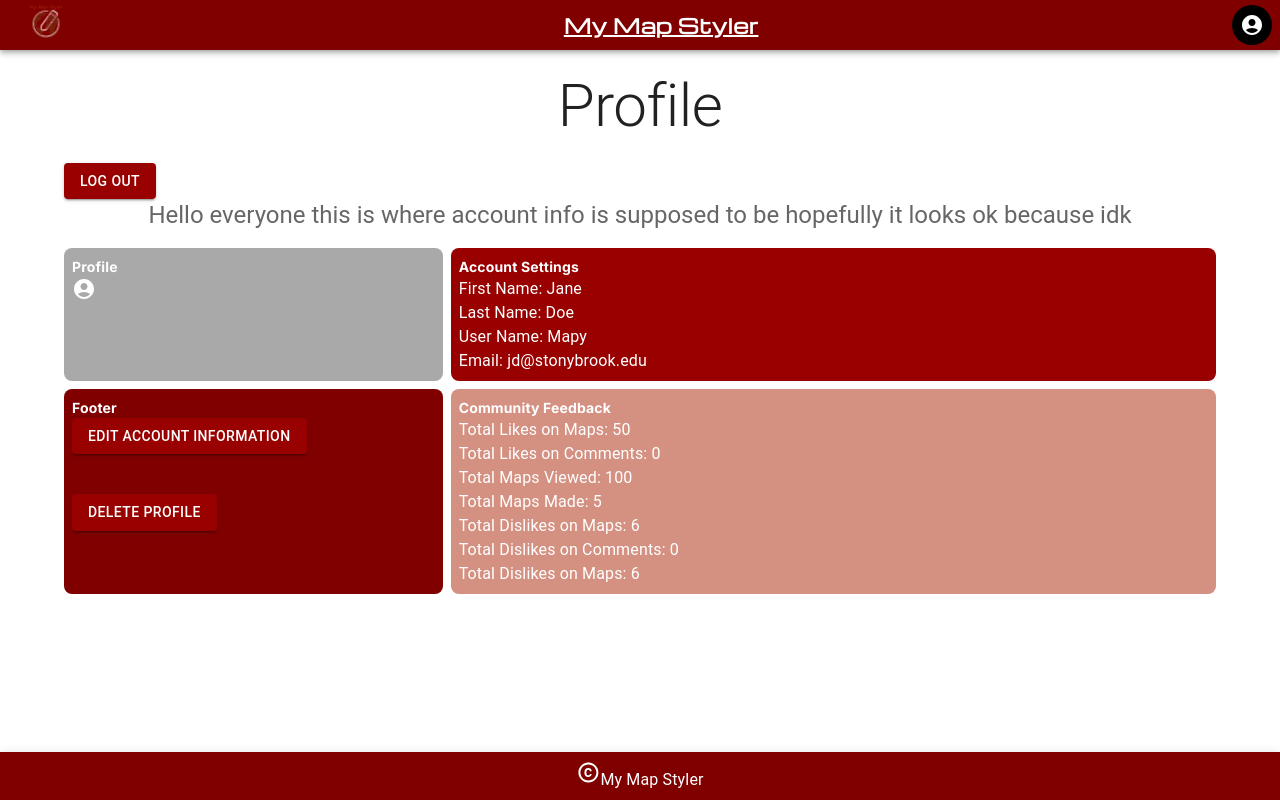
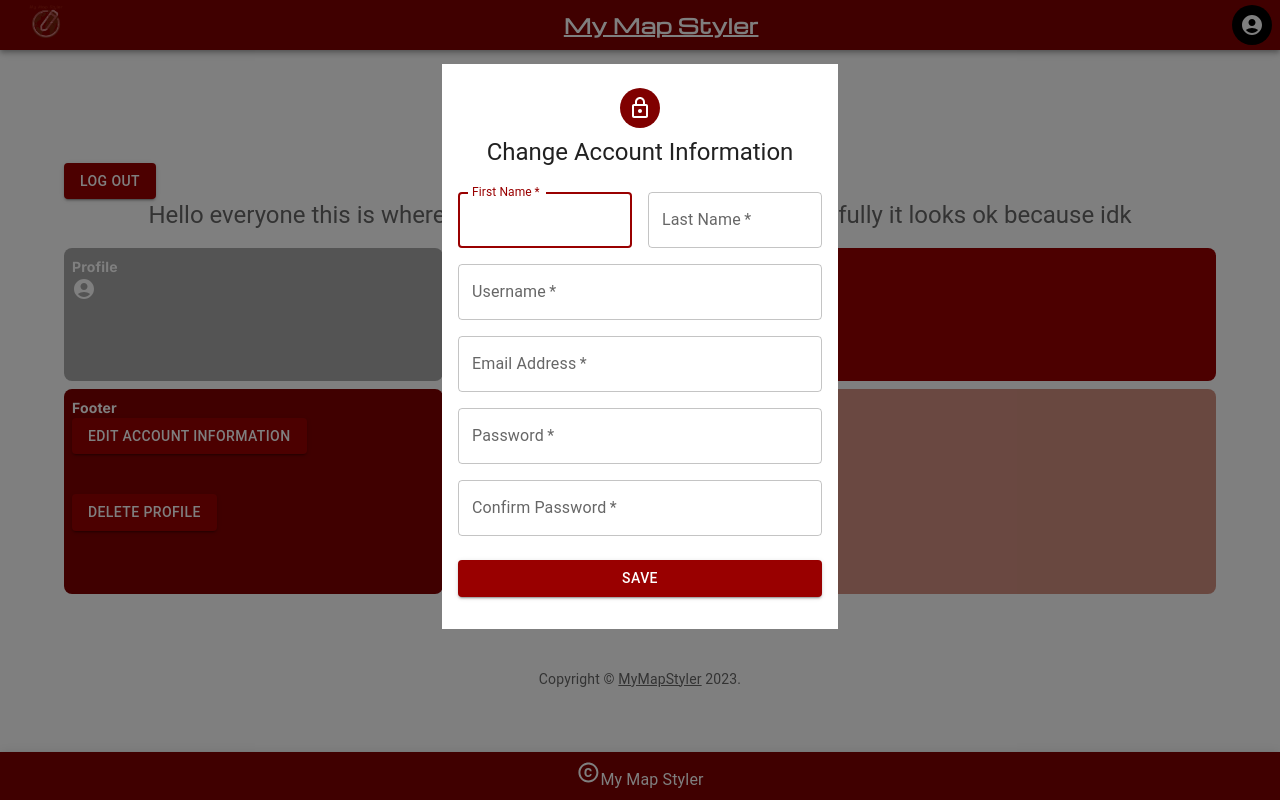
Before and after one commit to Zack202/MyMapStylerFrontend, a Next.js app: page /profile in a window 1280 px wide. Both pictures are taken after a click on the button "EDIT ACCOUNT INFORMATION". Built offline with nearby package versions, Linux system fonts and the light colour scheme.

Commit message:
connect edit account info modal

```diff
--- a/src/app/profile/page.js
+++ b/src/app/profile/page.js
@@ -17,9 +17,32 @@
 import IconButton from '@mui/material/IconButton';
 import { createTheme, ThemeProvider } from '@mui/material/styles';
 import BottomAppBanner from '../home_browser/BottomAppBanner';
+/////specifically from modal
+import Avatar from '@mui/material/Avatar';
+import TextField from '@mui/material/TextField';
+import Link from '@mui/material/Link';
+import LockOutlinedIcon from '@mui/icons-material/LockOutlined';
+import Modal from '@mui/material/Modal';
+
+
+function Copyright(props) {
+    return (
+      <Typography variant="body2" color="text.secondary" align="center" {...props}>
+        {'Copyright © '}
+        <Link color="inherit" href="https://mui.com/">
+          MyMapStyler
+        </Link>{' '}
+        {new Date().getFullYear()}
+        {'.'}
+      </Typography>
+    );
+  }
 
 const defaultTheme = createTheme({
     palette: {
+        background: {
+            paper: '#fff',
+        },
         primary: {
             main: '#990000'
         },
@@ -30,6 +53,20 @@
 },);
 
 export default function Profile() {
+    //for modal
+    const [open, setOpen] = React.useState(false);
+  const handleOpen = () => setOpen(true);
+  const handleClose = () => setOpen(false);
+
+  const handleSubmit = (event) => {
+    event.preventDefault();
+    const data = new FormData(event.currentTarget);
+    console.log({
+      email: data.get('email'),
+      password: data.get('password'),
+    });
+  };
+
     return (
         <div>
             <Grid item xs={12}>
@@ -107,7 +144,7 @@
                                             <div>
                                                 <Grid container spacing={5} align="center">
                                                     <Grid item='true'>
-                                                        <Button variant="contained" color="primary">
+                                                        <Button onClick={handleOpen} variant="contained" color="primary">
                                                             Edit Account Information
                                                         </Button>
                                                     </Grid>
@@ -123,6 +160,107 @@
                                     </Box>
                                 </Box>
                             </Container>
+                            <Modal
+        open={open}
+        onClose={handleClose}
+        >
+        <Container component="main" maxWidth="xs">
+          <CssBaseline />
+          <Box
+            sx={{
+              marginTop: 8,
+              display: 'flex',
+              flexDirection: 'column',
+              alignItems: 'center',
+              bgcolor: 'background.paper',
+              p:2
+            }}
+          >
+            <Avatar sx={{ m: 1, bgcolor: 'secondary.main' }}>
+              <LockOutlinedIcon />
+            </Avatar>
+            <Typography component="h1" variant="h5">
+              Change Account Information
+            </Typography>
+            <Box component="form" noValidate onSubmit={handleSubmit} sx={{ mt: 3 }}>
+              <Grid container spacing={2}>
+                <Grid item xs={12} sm={6}>
+                  <TextField
+                    autoComplete="given-name"
+                    name="firstName"
+                    required
+                    fullWidth
+                    id="firstName"
+                    label="First Name"
+                    autoFocus
+                  />
+                </Grid>
+                <Grid item xs={12} sm={6}>
+                  <TextField
+                    required
+                    fullWidth
+                    id="lastName"
+                    label="Last Name"
+                    name="lastName"
+                    autoComplete="family-name"
+                  />
+                </Grid>
+                <Grid item xs={12}>
+                  <TextField
+                    required
+                    fullWidth
+                    id="username"
+                    label="Username"
+                    name="username"
+                    autoComplete="username"
+                  />
+                </Grid>
+                <Grid item xs={12}>
+                  <TextField
+                    required
+                    fullWidth
+                    id="email"
+                    label="Email Address"
+                    name="email"
+                    autoComplete="email"
+                  />
+                </Grid>
+                <Grid item xs={12}>
+                  <TextField
+                    required
+                    fullWidth
+                    name="password"
+                    label="Password"
+                    type="password"
+                    id="password"
+                    autoComplete="new-password"
+                  />
+                </Grid>
+                <Grid item xs={12}>
+                  <TextField
+                    required
+                    fullWidth
+                    name="confirmpassword"
+                    label="Confirm Password"
+                    type="confirmpassword"
+                    id="confirmpassword"
+                    autoComplete="confirm-password"
+                  />
+                </Grid>
+              </Grid>
+              <Button
+                type="submit"
+                fullWidth
+                variant="contained"
+                sx={{ mt: 3, mb: 2 }}
+              >
+                Save
+              </Button>
+            </Box>
+          </Box>
+          <Copyright sx={{ mt: 5 }} />
+        </Container>
+          </Modal>
                         </div>
                     </main>
                 </ThemeProvider>
```
